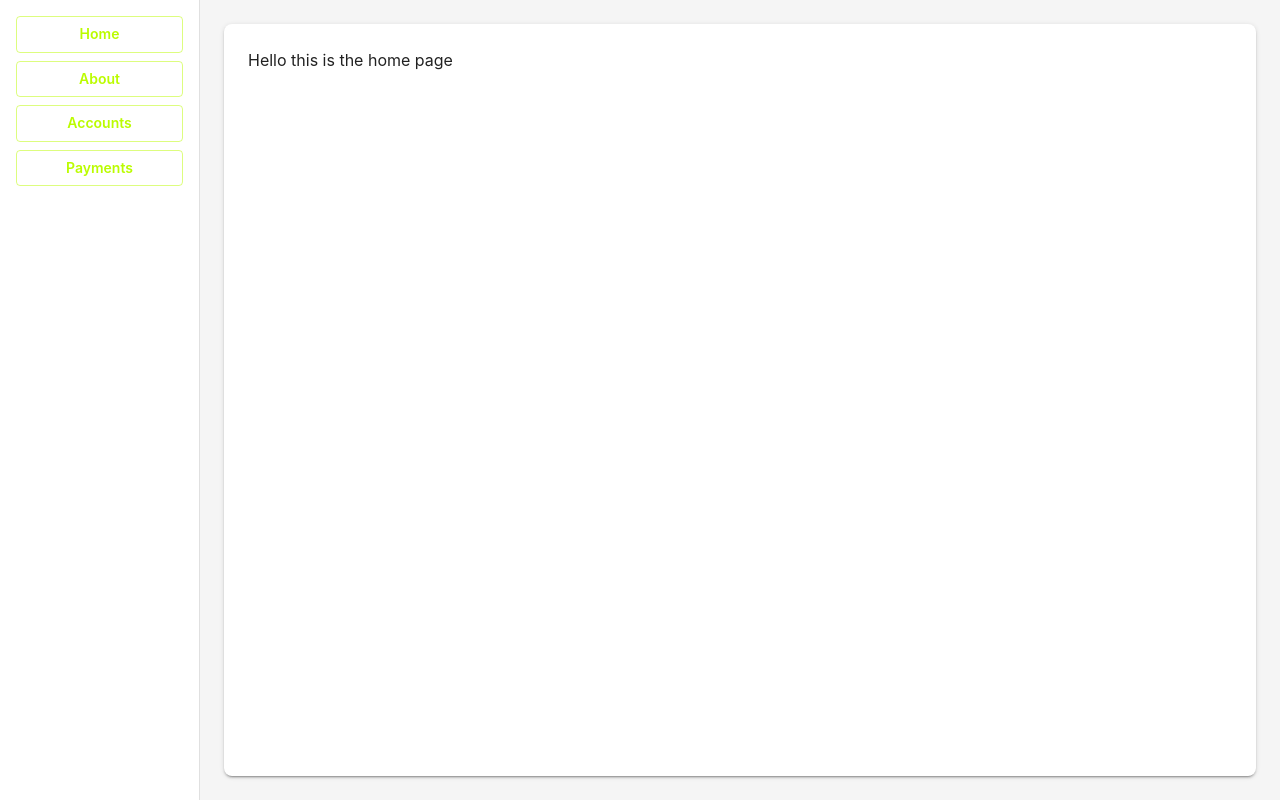
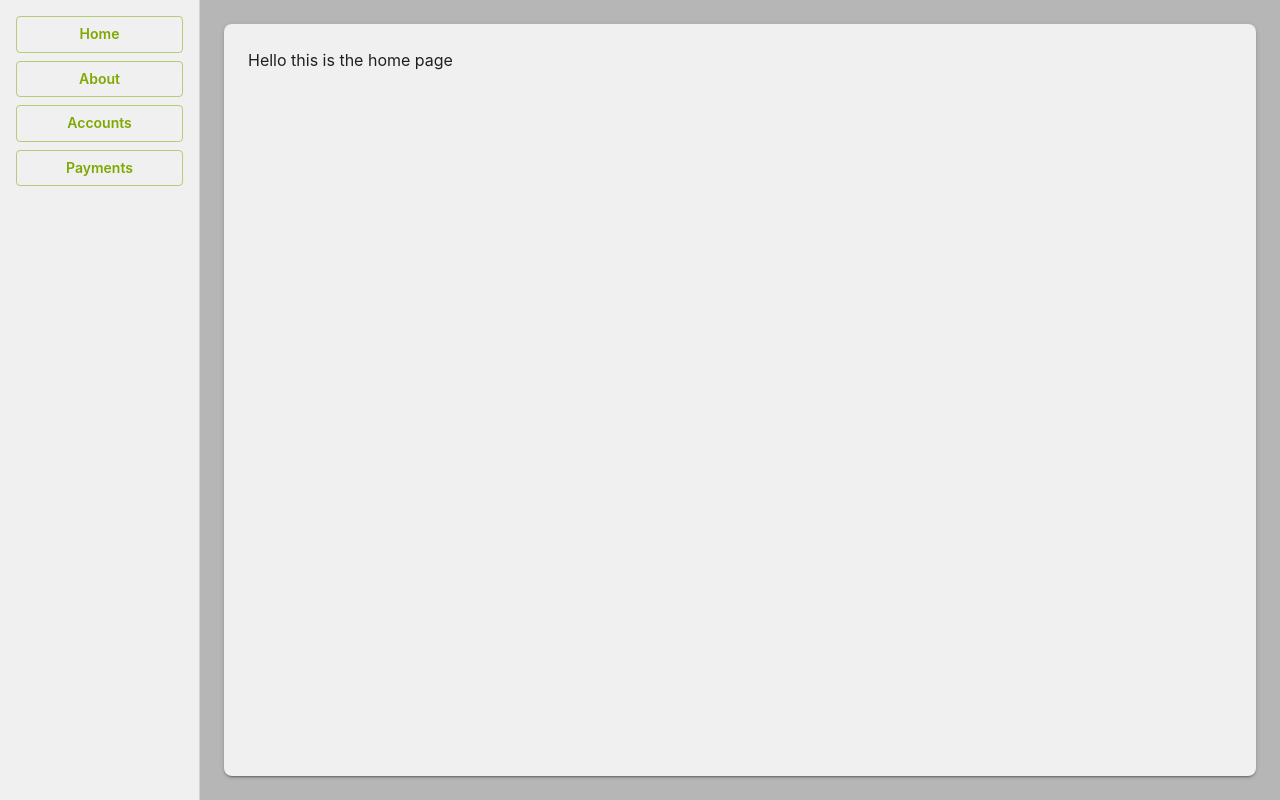
Before and after one commit to JonAmyRisk/FullstackAppDemo, a React (Vite) app in the folder frontend/: page / in a window 1280 px wide. Built offline with nearby package versions, Linux system fonts and the light colour scheme.

Commit message:
Tweaks for lightmode contrast

```diff
--- a/frontend/src/App.tsx
+++ b/frontend/src/App.tsx
@@ -14,14 +14,14 @@ export default function App() {
         palette: {
           mode: prefersDarkMode ? 'dark' : 'light',
           primary: {
-            main: prefersDarkMode ? '#bbfc00' : '#bbfc00',
+            main: prefersDarkMode ? '#bbfc00' : '#7fa802ff',
           },
           secondary: {
             main: prefersDarkMode ? '#f48fb1' : '#dc004e',
           },
           background: {
-            default: prefersDarkMode ? '#121212' : '#f5f5f5',
-            paper: prefersDarkMode ? '#1e1e1e' : '#ffffff',
+            default: prefersDarkMode ? '#121212' : '#b6b6b6ff',
+            paper: prefersDarkMode ? '#1e1e1e' : '#f0f0f0ff',
           },
         },
       typography: {
```
